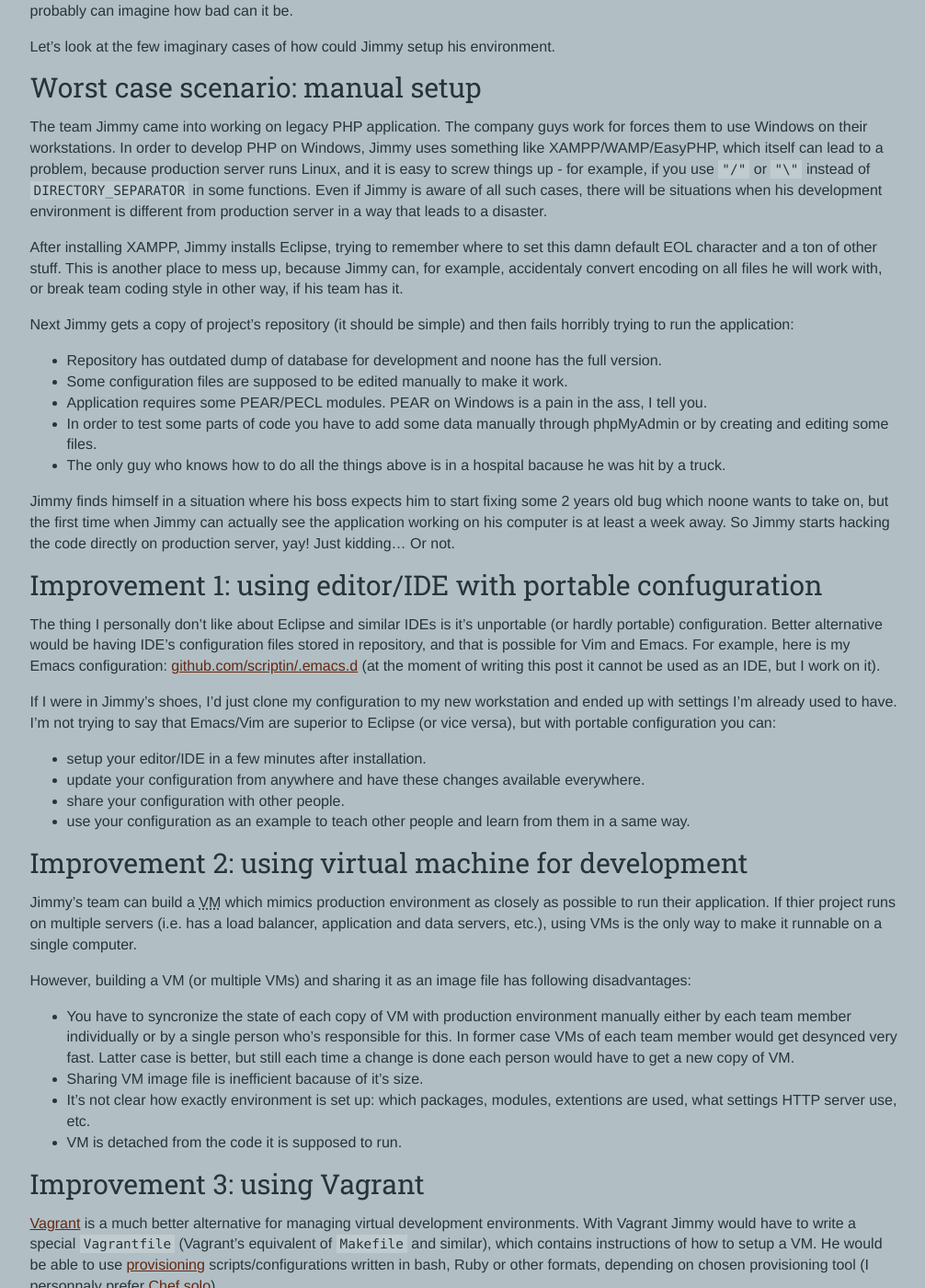
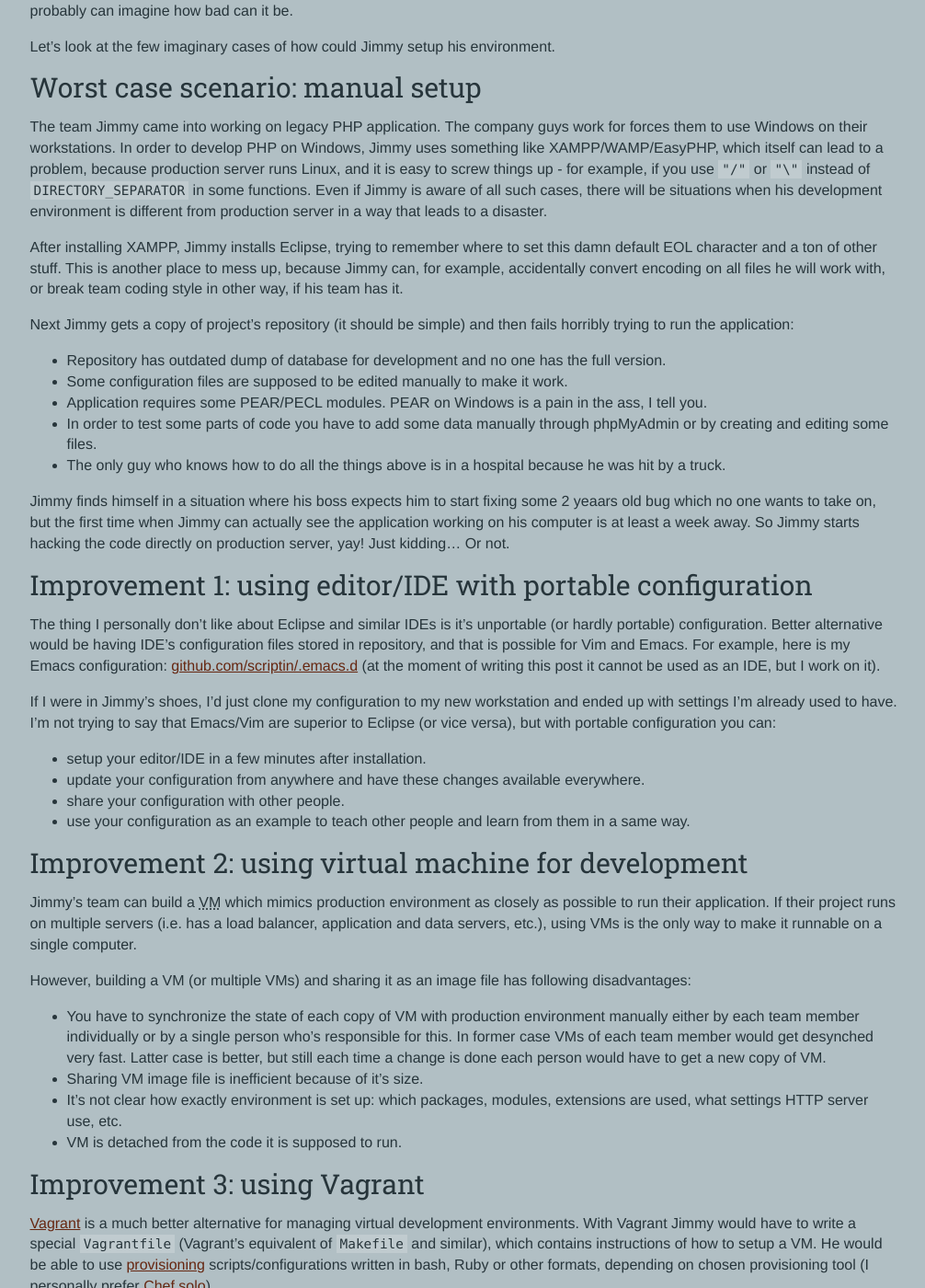
Before and after one commit to scriptin/scriptin.github.io, a Jekyll site: the page built from _posts/2013-05-07-portable-development.md, in a window 1280 px wide and 1400 px high, scrolled down 515 px. Shown: the whole window at 92% size, without its empty margins (135-1141 px from the left). Built offline with Jekyll 4.4.1, drawn with Linux system fonts in a browser that asks for light colours; nearby versions of some CDN libraries; library files that are not in the unit come from our copies; comment, search, counter and statistics services are not loaded; some of the changed text lies outside the part shown.

Commit message:
Spellcheck

```diff
--- a/_posts/2013-05-07-portable-development.md
+++ b/_posts/2013-05-07-portable-development.md
@@ -17,19 +17,19 @@ Let's look at the few imaginary cases of how could Jimmy setup his environment.
 
 The team Jimmy came into working on legacy PHP application. The company guys work for forces them to use Windows on their workstations. In order to develop PHP on Windows, Jimmy uses something like XAMPP/WAMP/EasyPHP, which itself can lead to a problem, because production server runs Linux, and it is easy to screw things up - for example, if you use `"/"` or `"\"` instead of `DIRECTORY_SEPARATOR` in some functions. Even if Jimmy is aware of all such cases, there will be situations when his development environment is different from production server in a way that leads to a disaster.
 
-After installing XAMPP, Jimmy installs Eclipse, trying to remember where to set this damn default EOL character and a ton of other stuff. This is another place to mess up, because Jimmy can, for example, accidentaly convert encoding on all files he will work with, or break team coding style in other way, if his team has it.
+After installing XAMPP, Jimmy installs Eclipse, trying to remember where to set this damn default EOL character and a ton of other stuff. This is another place to mess up, because Jimmy can, for example, accidentally convert encoding on all files he will work with, or break team coding style in other way, if his team has it.
 
 Next Jimmy gets a copy of project's repository (it should be simple) and then fails horribly trying to run the application:
 
-- Repository has outdated dump of database for development and noone has the full version.
+- Repository has outdated dump of database for development and no one has the full version.
 - Some configuration files are supposed to be edited manually to make it work.
 - Application requires some PEAR/PECL modules. PEAR on Windows is a pain in the ass, I tell you.
 - In order to test some parts of code you have to add some data manually through phpMyAdmin or by creating and editing some files.
-- The only guy who knows how to do all the things above is in a hospital bacause he was hit by a truck.
+- The only guy who knows how to do all the things above is in a hospital because he was hit by a truck.
 
-Jimmy finds himself in a situation where his boss expects him to start fixing some 2 years old bug which noone wants to take on, but the first time when Jimmy can actually see the application working on his computer is at least a week away. So Jimmy starts hacking the code directly on production server, yay! Just kidding... Or not.
+Jimmy finds himself in a situation where his boss expects him to start fixing some 2 yeaars old bug which no one wants to take on, but the first time when Jimmy can actually see the application working on his computer is at least a week away. So Jimmy starts hacking the code directly on production server, yay! Just kidding... Or not.
 
-## Improvement 1: using editor/IDE with portable confuguration
+## Improvement 1: using editor/IDE with portable configuration
 
 The thing I personally don't like about Eclipse and similar IDEs is it's unportable (or hardly portable) configuration. Better alternative would be having IDE's configuration files stored in repository, and that is possible for Vim and Emacs. For example, here is my Emacs configuration: [github.com/scriptin/.emacs.d](https://github.com/scriptin/.emacs.d) (at the moment of writing this post it cannot be used as an IDE, but I work on it).
 
@@ -42,28 +42,28 @@ If I were in Jimmy's shoes, I'd just clone my configuration to my new workstatio
 
 ## Improvement 2: using virtual machine for development
 
-Jimmy's team can build a <acronym title="Virtual Machine">VM</acronym> which mimics production environment as closely as possible to run their application. If thier project runs on multiple servers (i.e. has a load balancer, application and data servers, etc.), using VMs is the only way to make it runnable on a single computer.
+Jimmy's team can build a <acronym title="Virtual Machine">VM</acronym> which mimics production environment as closely as possible to run their application. If their project runs on multiple servers (i.e. has a load balancer, application and data servers, etc.), using VMs is the only way to make it runnable on a single computer.
 
 However, building a VM (or multiple VMs) and sharing it as an image file has following disadvantages:
 
-- You have to syncronize the state of each copy of VM with production environment manually either by each team member individually or by a single person who's responsible for this. In former case VMs of each team member would get desynced very fast. Latter case is better, but still each time a change is done each person would have to get a new copy of VM.
-- Sharing VM image file is inefficient bacause of it's size.
-- It's not clear how exactly environment is set up: which packages, modules, extentions are used, what settings HTTP server use, etc.
+- You have to synchronize the state of each copy of VM with production environment manually either by each team member individually or by a single person who's responsible for this. In former case VMs of each team member would get desynched very fast. Latter case is better, but still each time a change is done each person would have to get a new copy of VM.
+- Sharing VM image file is inefficient because of it's size.
+- It's not clear how exactly environment is set up: which packages, modules, extensions are used, what settings HTTP server use, etc.
 - VM is detached from the code it is supposed to run.
 
 ## Improvement 3: using Vagrant
 
-[Vagrant][vagrant] is a much better alternative for managing virtual development environments. With Vagrant Jimmy would have to write a special `Vagrantfile` (Vagrant's equivalent of `Makefile` and similar), which contains instructions of how to setup a VM. He would be able to use [provisioning](http://docs.vagrantup.com/v2/provisioning/index.html) scripts/configurations written in bash, Ruby or other formats, depending on chosen provisioning tool (I personnaly prefer [Chef solo](http://docs.vagrantup.com/v2/provisioning/chef_solo.html)).
+[Vagrant][vagrant] is a much better alternative for managing virtual development environments. With Vagrant Jimmy would have to write a special `Vagrantfile` (Vagrant's equivalent of `Makefile` and similar), which contains instructions of how to setup a VM. He would be able to use [provisioning](http://docs.vagrantup.com/v2/provisioning/index.html) scripts/configurations written in bash, Ruby or other formats, depending on chosen provisioning tool (I personally prefer [Chef solo](http://docs.vagrantup.com/v2/provisioning/chef_solo.html)).
 
 Vagrant configuration is:
 
 - **Compact**: it is just a set of text files, so it can (and should) be a part of project code.
 - **Editable**: it is a code, so it can (and should) be source controlled and edited buy the whole team, just like the code itself.
 - **Visible**: you can see what exactly is included in it.
-- **Reproduceable**: you can tear down and rebuild your copy of VM with just one command whenever you need.
+- **Reproducible**: you can tear down and rebuild your copy of VM with just one command whenever you need.
 - **Idempotent** (this actually depends on provisioner and some other things): provisioner keeps track of VM state, preventing of running same steps more than once.
 
-If you don't use Vagrant now, at least read the [documentation][vagrant_docs] to get an idea of how it can be benefitial to you. I use Vagrant for this blog (see [repository](https://github.com/scriptin/scriptin.github.io)) and other projects.
+If you don't use Vagrant now, at least read the [documentation][vagrant_docs] to get an idea of how it can be beneficial to you. I use Vagrant for this blog (see [repository](https://github.com/scriptin/scriptin.github.io)) and other projects.
 
 **Related post**: [Minimal practical introduction to Vagrant and Chef solo]({% post_url 2013-05-09-vagrant-chef-intro %})
 
--- a/index.html
+++ b/index.html
@@ -17,7 +17,7 @@ title: Welcome!
 <div class="row">
     <div class="col-lg-6 col-md-6">
         <h3>About me</h3>
-        <p>I am a software developer, coding mostly Java. Programming is both my job and main hobby, but other then that I enjoy anime, Japanese language, <a href="https://en.wikipedia.org/wiki/Critical_thinking">critical thinking</a> and mathematics.</p>
+        <p>I am a software developer, coding mostly Java. Programming is both my job and main hobby, but other than that I enjoy anime, Japanese language, <a href="https://en.wikipedia.org/wiki/Critical_thinking">critical thinking</a> and mathematics.</p>
     </div>
     <div class="col-lg-6 col-md-6">
         <h3>About this blog</h3>
```
Also changed, not shown: _posts/2013-05-09-vagrant-chef-intro.md (+6 -6 lines), _posts/2014-07-26-restful-http-organizating-urls.md (+4 -4 lines), _posts/2014-08-30-restful-http-concurrency-optimistic-locking.md (+4 -4 lines), _posts/2015-02-08-restful-http-error-handling.md (+4 -4 lines).
